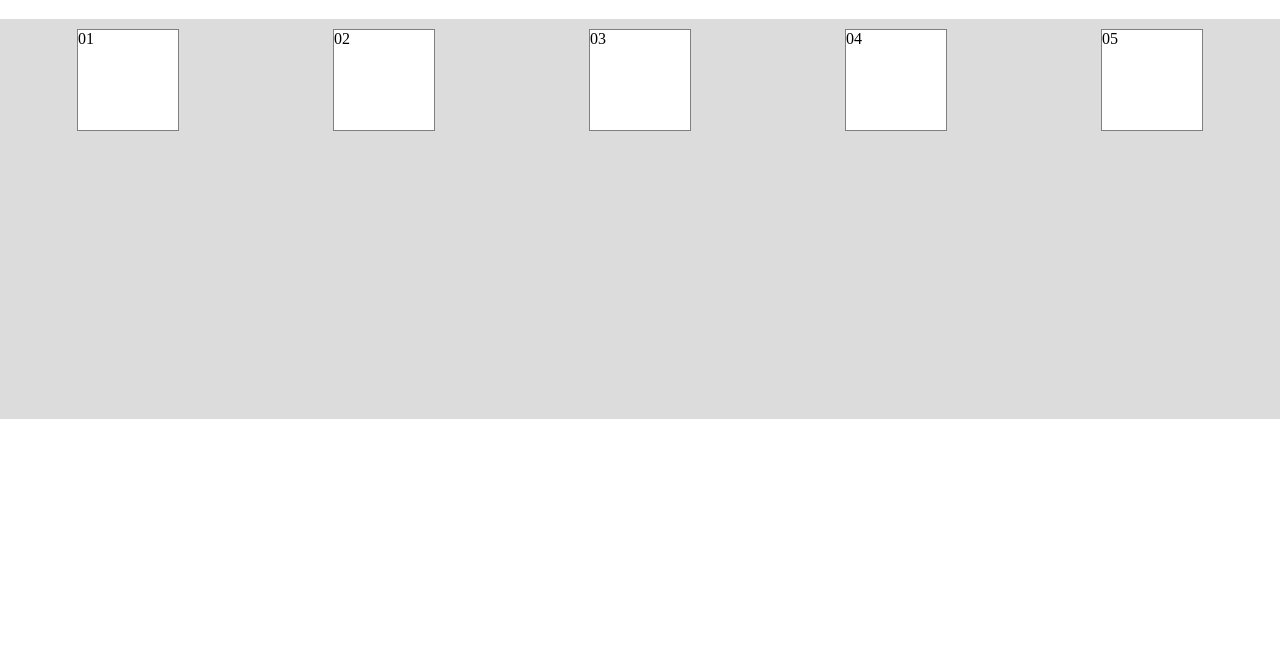
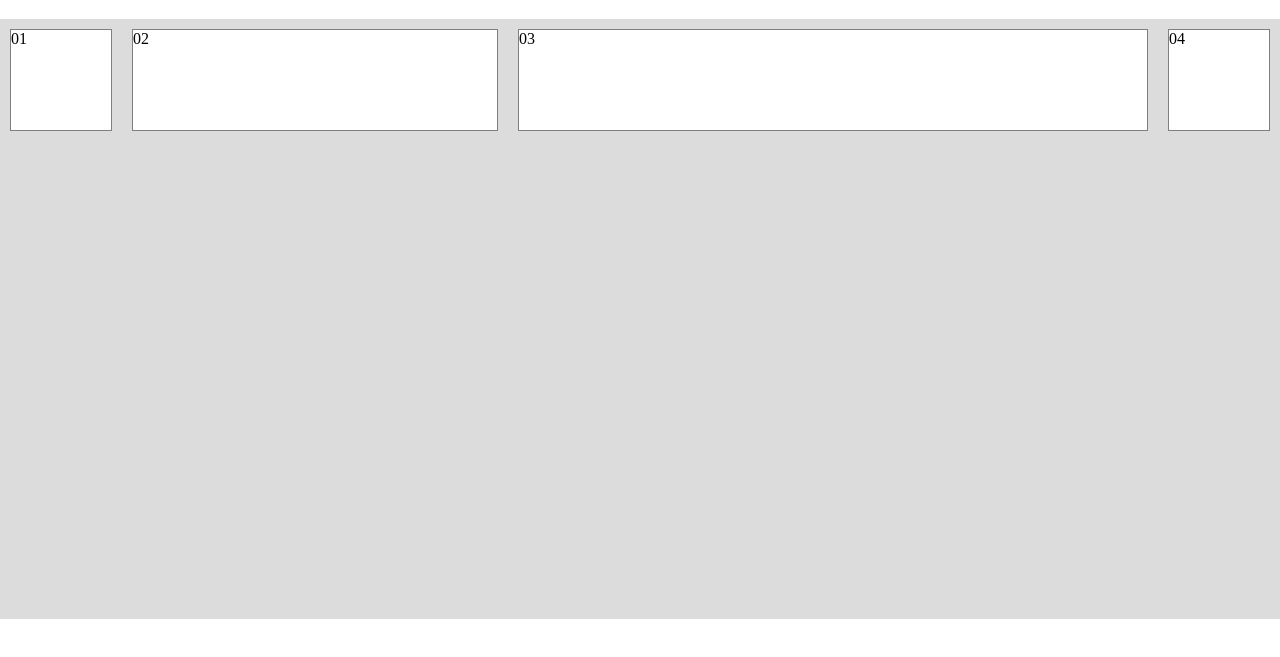
Before and after one commit to marcusmigueell/HTML5-E-CSS3-Recursos-Especiais, a plain HTML site: page index.html in a window 1280 px wide. Shown: the part 61-718 px from the top of the page. Drawn offline with Linux system fonts and the light colour scheme.

Commit message:
Flexbox Item

```diff
--- a/css/estilo.css
+++ b/css/estilo.css
@@ -1,33 +1,56 @@
 #conteudo {
     background: #dcdcdc;
-    height: 400px;
+    height: 600px;
     display: flex;
-
-    /*
-    row|row-reverse|column|column-reverse
-    */
-    flex-direction: row;
-
-    /*
-    nowrap|wrap|wrap-reverse
-    */
-    flex-wrap: nowrap;
-
-    /*
-    flex-start|flex-end|center|space-between|space-around
-    */
-    justify-content: space-around;
-
-    /*
-    stretch|center|flex-start|flex-end|baseline
-    */
-    align-items: stretch;
 }
 
 .item {
-    width: 100px;
+    /*width: 200px;*/
     height: 100px;
+    margin: 10px;
     background: white;
     border: 1px solid gray;
-    margin: 10px;
+
+    flex-grow: 0;        /* define proporção de espaço ocupado por um item */
+
+    flex-shrink: 1;      /* define a capacidade de redução de tamanho do item */
+
+    flex-basis: 100px;    /* indica o tamanho inicial do flex item antes da distribuição do espaço restante */
 }
+
+.item1 {
+    /*flex-grow: 1;
+    flex-shrink: 1;*/
+}
+
+.item2 {
+    flex-grow: 1;
+    /*flex-shrink: 2;*/
+}
+
+.item3 {
+    flex-grow: 2;
+    /*flex-shrink: 5;*/
+}
+
+/*
+.ordem1 {
+    order: 1;
+}
+
+.ordem2 {
+    order: 2;
+}
+
+.ordem3 {
+    order: 3;
+}
+
+.ordem4 {
+    order: 4;
+}
+
+.ordem {
+    order: -1;
+}
+*/
--- a/index.html
+++ b/index.html
@@ -16,12 +16,30 @@
 
     <h1>Flexbox</h1>
     <div id="conteudo">
-        <div class="item">01</div>
-        <div class="item">02</div>
+        <div class="item item1">01</div>
+        <div class="item item2">02</div>
+        <div class="item item3">03</div>
+        <div class="item">04</div>
+    </div>
+
+    <!--
+    <h1>Flexbox</h1>
+    <div id="conteudo">
+        <div class="item item1">01</div>
+        <div class="item item2">02</div>
         <div class="item">03</div>
         <div class="item">04</div>
-        <div class="item">05</div>
     </div>
+
+
+    <h1>Flexbox</h1>
+    <div id="conteudo">
+        <div class="item ordem4">01</div>
+        <div class="item ordem2">02</div>
+        <div class="item ordem3">03</div>
+        <div class="item ordem1">04</div>
+    </div>
+    -->
 
 </body>
 
```
